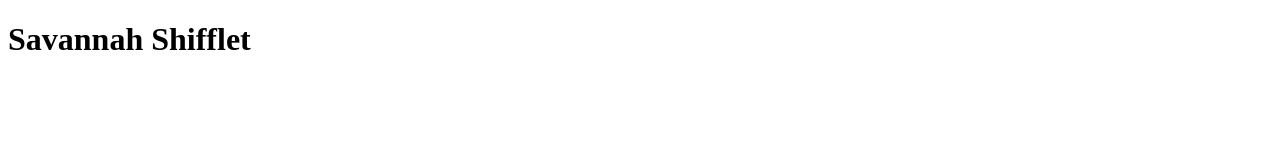
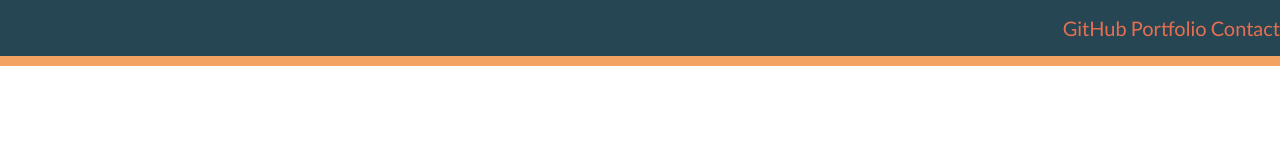
Before and after one commit to Savannah-Shifflet/module1-landing-page, a plain HTML site: page index.html in a window 1280 px wide. Drawn offline with Linux system fonts and the light colour scheme.

Commit message:
added header styling and navigation text

```diff
--- a/css/style.css
+++ b/css/style.css
@@ -1,3 +1,25 @@
 *{
     font-family: 'Gill Sans', 'Gill Sans MT', Calibri, 'Trebuchet MS', sans-serif;
 }
+
+header{
+    width: 100%;
+    color: #E76F51;
+    background-color: #264653;
+    padding: 20px solid #264653;
+    border-bottom: 10px solid #F4A261;
+    position: fixed;
+    top: 0;
+    left: 0;
+}
+
+ul {
+    text-align: right;
+    color: #E76F51;
+}
+
+li {
+    list-style-type: none;
+    font-size: 20px;
+    display: inline;
+}
--- a/index.html
+++ b/index.html
@@ -4,15 +4,26 @@
     <meta charset="UTF-8">
     <meta name="viewport" content="width=device-width, initial-scale=1.0">
     <title>Savannah Shifflet</title>
+    <link rel="stylesheet" href="./css/style.css">
 </head>
 <body>
     <header>
-        <h1>Savannah Shifflet</h1>
+        <nav>
+            <ul>
+                <li>GitHub</li>
+                <li>Portfolio</li>
+                <li>Contact</li>
+            </ul>
+        </nav>
     </header>
 
     <main>
+        <h1>Savannah Shifflet</h1>
+    </main>
 
-    </main>
+    <section>
+
+    </section>
 
     <footer>
 
```
